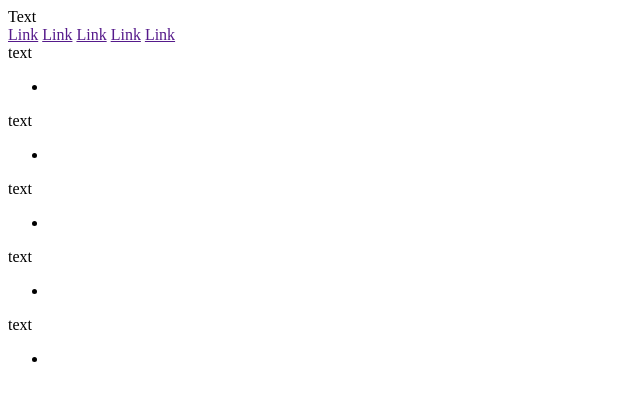
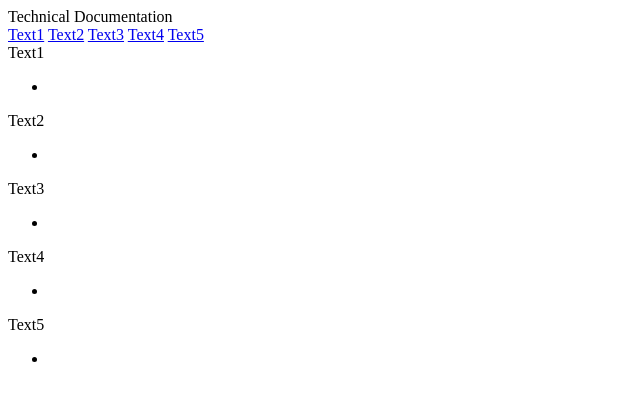
Before and after one commit to Tekcoder/Technical-Doc, a plain HTML site: page index.html in a window 1280 px wide. Shown: the whole page, without its empty margins (0-640 px from the left). Drawn offline with Linux system fonts and the light colour scheme.

Commit message:
completed the rest of the navigation section

```diff
--- a/index.html
+++ b/index.html
@@ -8,61 +8,56 @@
   </head>
   <body>
     <nav id="navbar">
-      <header>Text</header>
-      <a href="">Link</a>
-      <a href="">Link</a>
-      <a href="">Link</a>
-      <a href="">Link</a>
-      <a href="">Link</a>
+      <header>Technical Documentation</header>
+      <a href="#text1" class="nav-link">Text1</a>
+      <a href="#text2" class="nav-link">Text2</a>
+      <a href="#text3" class="nav-link">Text3</a>
+      <a href="#text4" class="nav-link">Text4</a>
+      <a href="#text5" class="nav-link">Text5</a>
     </nav>
     <main id="main-doc">
       <section></section>
-      <section class="main-section" id="text">
-        <header>text</header>
+      <section class="main-section" id="text1">
+        <header>Text1</header>
         <p></p>
         <p></p>
-        <code>
-        </code>
+        <code> </code>
         <ul>
           <li></li>
         </ul>
       </section>
-      <section class="main-section" id="text">
-        <header>text</header>
+      <section class="main-section" id="text2">
+        <header>Text2</header>
         <p></p>
         <p></p>
-        <code>
-        </code>
+        <code> </code>
         <ul>
           <li></li>
         </ul>
       </section>
-      <section class="main-section" id="text">
-        <header>text</header>
+      <section class="main-section" id="text3">
+        <header>Text3</header>
         <p></p>
         <p></p>
-        <code>
-        </code>
+        <code> </code>
         <ul>
           <li></li>
         </ul>
       </section>
-      <section class="main-section" id="text">
-        <header>text</header>
+      <section class="main-section" id="text4">
+        <header>Text4</header>
         <p></p>
         <p></p>
-        <code>
-        </code>
+        <code> </code>
         <ul>
           <li></li>
         </ul>
       </section>
-      <section class="main-section" id="text">
-        <header>text</header>
+      <section class="main-section" id="text5">
+        <header>Text5</header>
         <p></p>
         <p></p>
-        <code>
-        </code>
+        <code> </code>
         <ul>
           <li></li>
         </ul>
```
